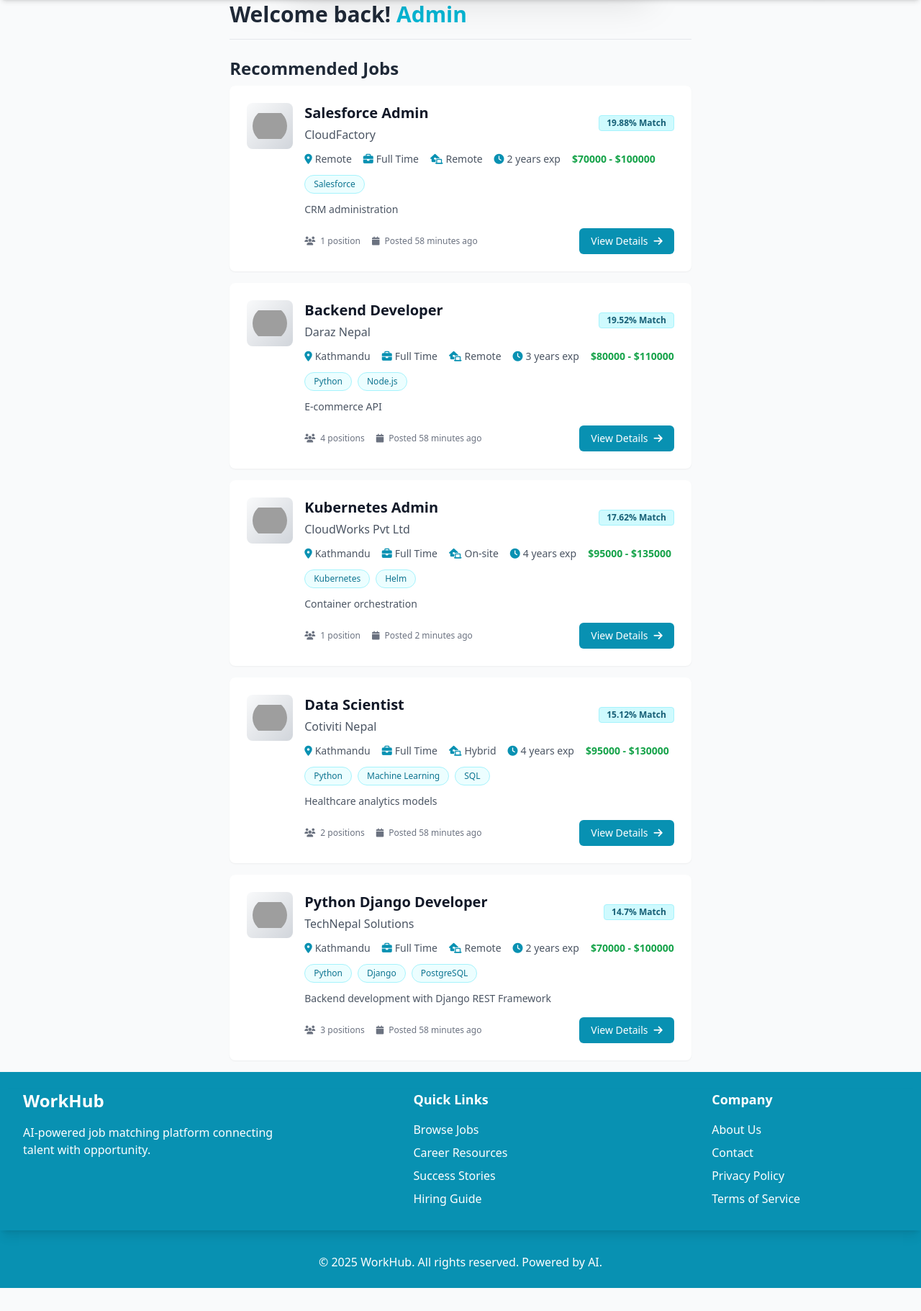
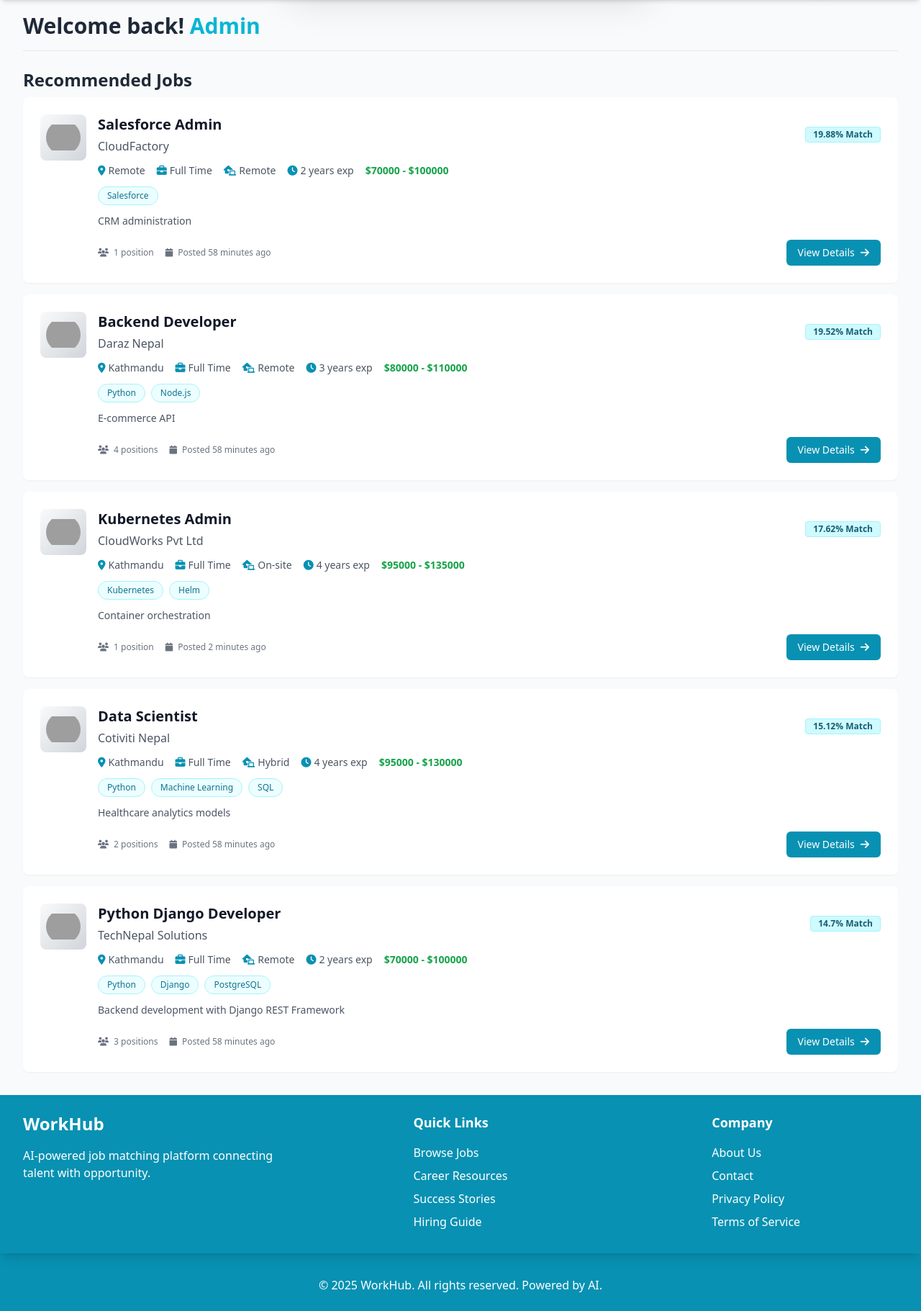
Before and after one commit to SumaniqueCode/WorkHub, a Django app: page /dashboard/ in a window 1280 px wide. Shown: the part 70-1891 px from the top of the page at 72% size. Before the commit the page ends 1859 px from the top, so only its background shows below. Run offline with Django 5.2, Linux system fonts and the light colour scheme; a user stored in the database is signed in; data comes from the database, SQL or seed files in the repository; both versions use the stored data as it was after the commit; some libraries are stand-ins or nearby versions; grey boxes are pictures that could not be loaded.

Commit message:
data updated, UI fixed

```diff
--- a/companies/models.py
+++ b/companies/models.py
@@ -28,7 +28,7 @@
     industry = models.CharField(max_length=100)
     organization_size = models.CharField(max_length=20, choices=OrganizationSize.choices)
     organization_type = models.CharField(max_length=20, choices=OrganizationType.choices)
-    logo = models.ImageField(upload_to=generateImagePath,default="companies/default_company.png")
+    logo = models.ImageField(upload_to=generateImagePath, default="companies/default_company.png")
     tagline = models.CharField(max_length=120, blank=True)
     created_by = models.ForeignKey(User, on_delete=models.CASCADE, related_name="companies_created")
     created_at = models.DateTimeField(auto_now_add=True)
--- a/templates/pages/dashboard/jdashboard.html
+++ b/templates/pages/dashboard/jdashboard.html
@@ -1,7 +1,7 @@
 {% extends 'layouts/main.html' %}
 
 {% block content %}
-  <div class="min-h-screen max-w-7xl mx-auto px-4 sm:px-6 lg:px-8">
+  <div class="min-h-screen w-full max-w-7xl mx-auto px-4 sm:px-6 lg:px-8 py-4">
     <h1 class="text-3xl font-bold text-gray-800 mt-2">Welcome back! <span class="text-cyan-500">{{ request.user.first_name }}</span></h1>
     <hr class="my-4" />
     <div class="mt-6 text-left w-full">
```
Also changed, not shown: db.sqlite3.
